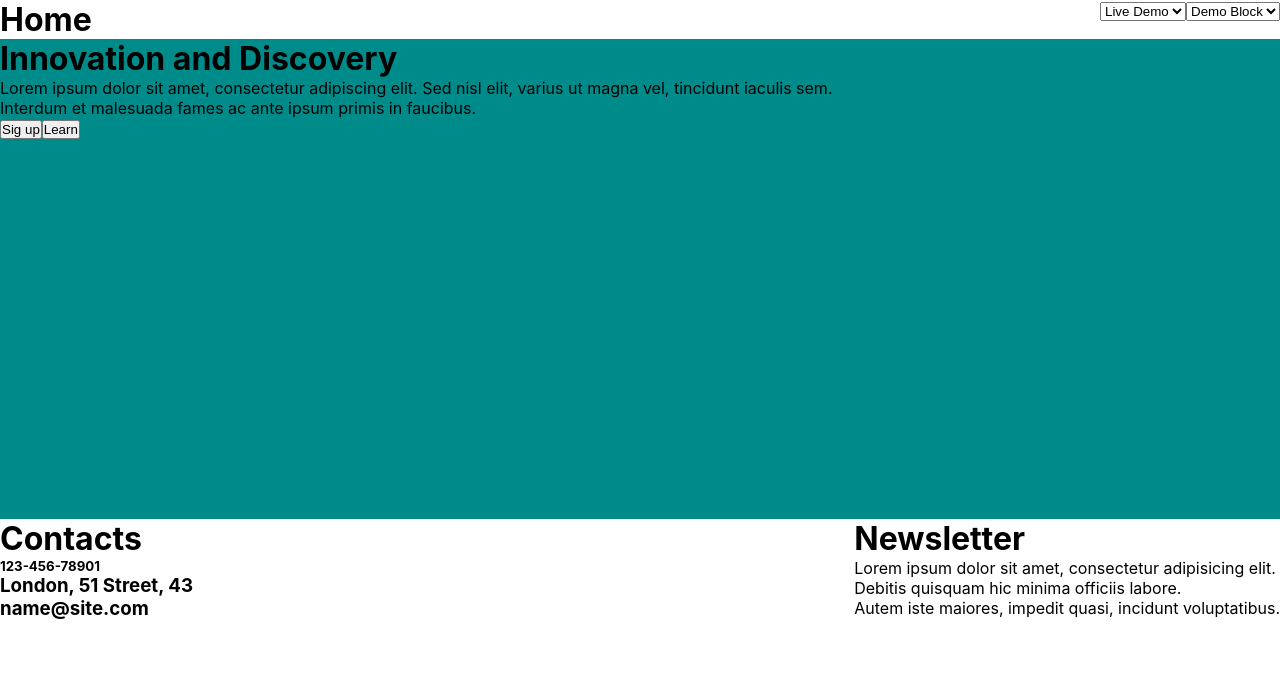
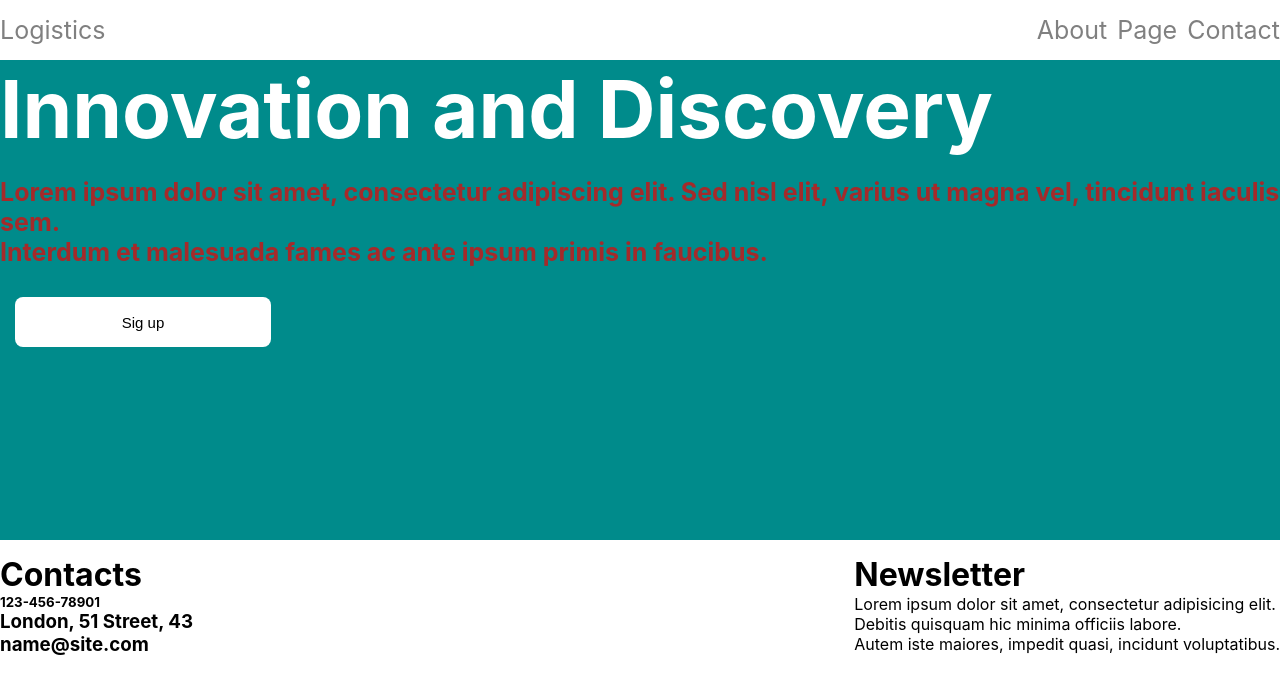
Before and after one commit to anshita-yadav/htdocs1, a React (Create React App) app in the folder reactapp/: page / in a window 1280 px wide. Shown: the top 694 px of the page. Built offline with nearby package versions, Linux system fonts and the light colour scheme.

Commit message:
logistics

```diff
--- a/reactapp/public/index.html
+++ b/reactapp/public/index.html
@@ -25,6 +25,8 @@
       Learn how to configure a non-root public URL by running `npm run build`.
     -->
     <title>React App</title>
+
+
   </head>
   <body>
     <noscript>You need to enable JavaScript to run this app.</noscript>
--- a/reactapp/src/components/Logistics.css
+++ b/reactapp/src/components/Logistics.css
@@ -1,13 +1,51 @@
-*{
+* {
   padding: 0;
   margin: 0;
 }
 
-.log-flex{
+.log-flex {
   display: flex;
   justify-content: space-between;
 }
-.log-bg{
+.log-bg {
   background-color: darkcyan;
   height: 60vh;
 }
+
+.log-font {
+  font-size: 40px;
+  margin-bottom: 20px;
+  color: white;
+}
+
+.log-para {
+  font-size: 25px;
+  font-weight: bold;
+  color: brown;
+  margin-bottom: 10px;
+}
+
+.log-but {
+  width: 20%;
+  height: 50px;
+  background-color: white;
+  border: none;
+  border-radius: 8px;
+  font-size: 15px;
+  margin-left: 15px;
+  margin-top: 20px;
+}
+
+.log-head {
+  font-size: 25px;
+  color: gray;
+
+}
+
+.log-margin {
+  margin-left: 10px;
+}
+
+.log-top {
+  margin-top: 15px;
+}
--- a/reactapp/src/components/Logistics.jsx
+++ b/reactapp/src/components/Logistics.jsx
@@ -5,27 +5,21 @@ import "./Logistics.css";
 const Logistics = () => {
   return (
     <>
-      <div className="log-flex">
+      <div className="log-flex log-head log-top">
         <div>
-          <h1>
-            <a>Home</a>
-          </h1>
+          <label>Logistics</label>
         </div>
         <div>
-          <select>
-            <option>Live Demo</option>
-          </select>
-
-          <select>
-            <option>Demo Block</option>
-          </select>
+          <label className="log-margin">About</label>
+          <label className="log-margin">Page</label>
+          <label className="log-margin">Contact</label>
         </div>
       </div>
-      <div className="log-bg">
-        <div>
+      <div className="log-bg log-top">
+        <div className="log-font">
           <h1>Innovation and Discovery</h1>
         </div>
-        <div>
+        <div className="log-para">
           <p>
             Lorem ipsum dolor sit amet, consectetur adipiscing elit. Sed nisl
             elit, varius ut magna vel, tincidunt iaculis sem.{" "}
@@ -33,13 +27,10 @@ const Logistics = () => {
           </p>
         </div>
         <div>
-          <button>Sig up</button>
-          <button>
-            <a>Learn </a>
-          </button>
+          <button className="log-but">Sig up</button>
         </div>
       </div>
-      <div className="log-flex">
+      <div className="log-flex log-top">
         <div>
           <h1>Contacts</h1>
           <h5>123-456-78901</h5>
```
Also changed, not shown: reactapp/src/index.js (+8 -5 lines). Lines whose indentation alone changed are shown as unchanged.
